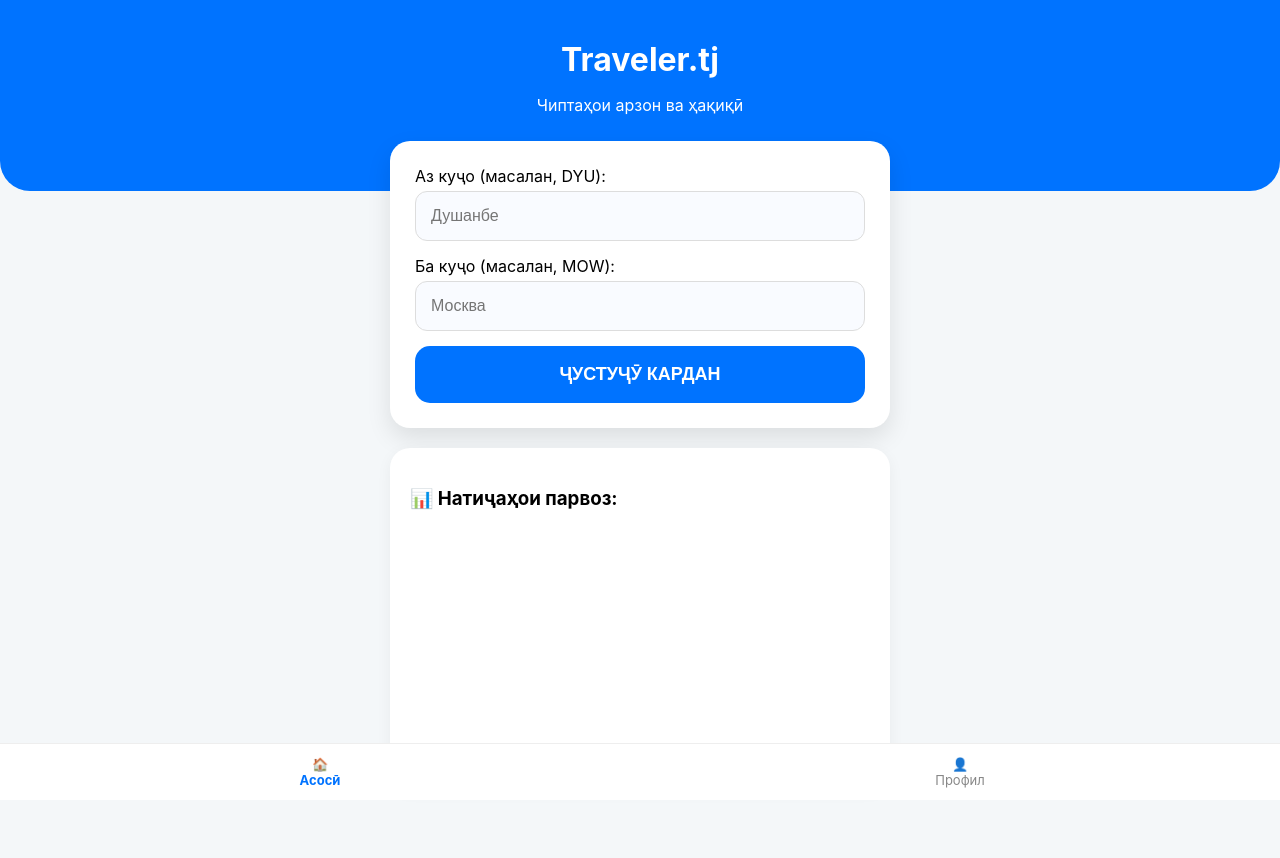
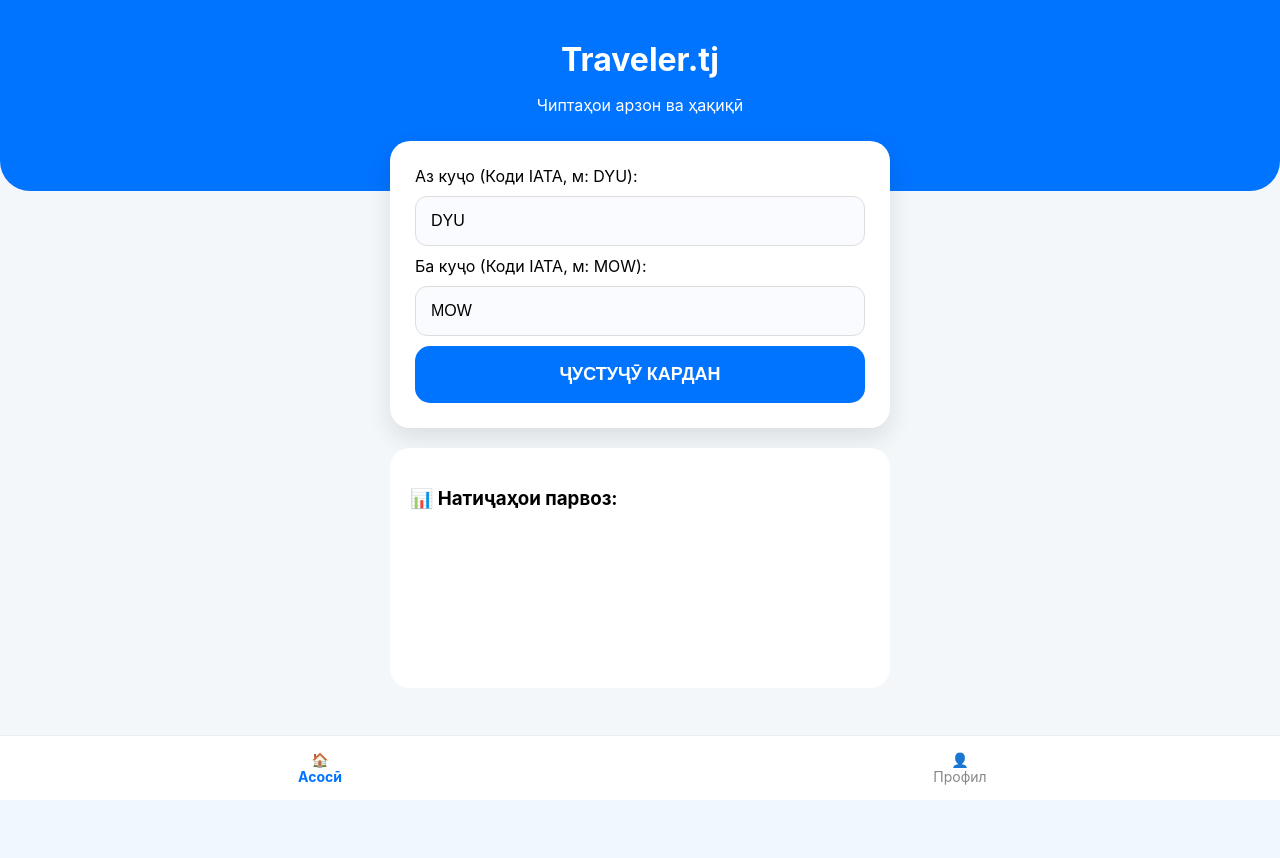
Before and after one commit to OSON-SAVDO/avia-app-mobile, a Flask app: page / in a window 1280 px wide. After the commit the page ends 800 px from the top, so only its background shows below. Run offline with Flask 3, Linux system fonts and the light colour scheme.

Commit message:
Update index.html

```diff
--- a/templates/index.html
+++ b/templates/index.html
@@ -5,25 +5,17 @@
     <meta name="viewport" content="width=device-width, initial-scale=1.0">
     <title>Traveler.tj</title>
     <style>
-        body { font-family: -apple-system, sans-serif; margin: 0; background: #f4f7f9; padding-bottom: 70px; }
+        body { font-family: -apple-system, sans-serif; margin: 0; background: #f4f7f9; padding-bottom: 80px; }
         header { background: #0073ff; color: white; padding: 40px 20px 60px; text-align: center; border-radius: 0 0 30px 30px; }
         .container { padding: 0 15px; max-width: 500px; margin: auto; }
-
-        /* Блоки ҷустуҷӯ (мисли акси 43204.jpg) */
         .search-card { background: white; padding: 25px; border-radius: 20px; box-shadow: 0 10px 25px rgba(0,0,0,0.1); margin-top: -50px; }
-        input { width: 100%; padding: 15px; margin-top: 5px; margin-bottom: 15px; border-radius: 12px; border: 1px solid #ddd; background: #f9fbff; box-sizing: border-box; font-size: 16px; }
-        .btn-search { width: 100%; background: #0073ff; color: white; border: none; padding: 18px; border-radius: 15px; font-size: 18px; font-weight: bold; cursor: pointer; }
-
-        /* Блоки натиҷаҳо (мисли акси 43209.jpg) */
-        .results-card { background: white; padding: 20px; border-radius: 20px; margin-top: 20px; box-shadow: 0 4px 15px rgba(0,0,0,0.05); min-height: 300px; }
-
-        /* Профил */
+        input { width: 100%; padding: 15px; margin: 10px 0; border-radius: 12px; border: 1px solid #ddd; background: #f9fbff; box-sizing: border-box; font-size: 16px; }
+        .btn-search { width: 100%; background: #0073ff; color: white; border: none; padding: 18px; border-radius: 15px; font-size: 18px; font-weight: bold; cursor: pointer; text-transform: uppercase; }
+        .results-card { background: white; padding: 20px; border-radius: 20px; margin-top: 20px; min-height: 200px; }
         #profile-page { display: none; padding: 20px; background: white; border-radius: 20px; margin-top: 20px; }
-        select { width: 100%; padding: 12px; border-radius: 10px; margin-bottom: 20px; border: 1px solid #ddd; }
-
-        /* Менюи поён */
-        .nav { position: fixed; bottom: 0; width: 100%; background: white; display: flex; justify-content: space-around; padding: 12px 0; border-top: 1px solid #eee; }
-        .nav-item { text-align: center; font-size: 13px; color: #888; flex: 1; cursor: pointer; }
+        select { width: 100%; padding: 15px; border-radius: 12px; margin-bottom: 20px; border: 1px solid #ddd; font-size: 16px; }
+        .nav { position: fixed; bottom: 0; width: 100%; background: white; display: flex; justify-content: space-around; padding: 15px 0; border-top: 1px solid #eee; }
+        .nav-item { text-align: center; font-size: 14px; color: #888; cursor: pointer; flex: 1; }
         .active { color: #0073ff; font-weight: bold; }
     </style>
 </head>
@@ -37,10 +29,10 @@
 <div class="container">
     <div id="home-page">
         <div class="search-card">
-            <label id="lbl-from">Аз куҷо (масалан, DYU):</label>
-            <input type="text" id="origin" placeholder="Душанбе">
-            <label id="lbl-to">Ба куҷо (масалан, MOW):</label>
-            <input type="text" id="destination" placeholder="Москва">
+            <label id="lbl-from">Аз куҷо (Коди IATA, м: DYU):</label>
+            <input type="text" id="origin" value="DYU">
+            <label id="lbl-to">Ба куҷо (Коди IATA, м: MOW):</label>
+            <input type="text" id="destination" value="MOW">
             <button class="btn-search" onclick="loadTickets()" id="btn-text">ҶУСТУҶӮ КАРДАН</button>
         </div>
 
@@ -59,12 +51,13 @@
             <option value="ru">Русский</option>
             <option value="en">English</option>
         </select>
+
         <label id="lbl-curr">💰 Асъор:</label>
-        <select id="currSelect" onchange="updateUI()">
-            <option value="tjs">TJS</option>
-            <option value="rub">RUB</option>
-            <option value="usd">USD</option>
-            <option value="eur">EUR</option>
+        <select id="currSelect">
+            <option value="TJS">TJS (Сомонӣ)</option>
+            <option value="RUB">RUB (Рубл)</option>
+            <option value="USD">USD (Доллар)</option>
+            <option value="EUR">EUR (Евро)</option>
         </select>
     </div>
 </div>
@@ -75,12 +68,10 @@
 </div>
 
 <script>
-    const MY_MARKER = "511059"; // МАРКЕРИ ХУДРО ИНҶО ГУЗОРЕД
-
     const langMap = {
-        tg: { sub: "Чиптаҳои арзон ва ҳақиқӣ", from: "Аз куҷо:", to: "Ба куҷо:", btn: "ҶУСТУҶӮ КАРДАН", res: "📊 Натиҷаҳои парвоз:", prof: "👤 Танзимот", h: "Асосӣ", p: "Профил", loc: "ru" },
-        ru: { sub: "Дешевые и реальные билеты", from: "Откуда:", to: "Куда:", btn: "НАЙТИ БИЛЕТЫ", res: "📊 Результаты поиска:", prof: "👤 Настройки", h: "Главная", p: "Профиль", loc: "ru" },
-        en: { sub: "Cheap and real tickets", from: "From:", to: "To:", btn: "SEARCH FLIGHTS", res: "📊 Search Results:", prof: "👤 Settings", h: "Home", p: "Profile", loc: "en" }
+        tg: { sub: "Чиптаҳои арзон ва ҳақиқӣ", from: "Аз куҷо (IATA):", to: "Ба куҷо (IATA):", btn: "ҶУСТУҶӮ КАРДАН", res: "📊 Натиҷаҳои парвоз:", prof: "👤 Танзимот", h: "Асосӣ", p: "Профил", loc: "ru" },
+        ru: { sub: "Дешевые и реальные билеты", from: "Откуда (IATA):", to: "Куда (IATA):", btn: "НАЙТИ БИЛЕТЫ", res: "📊 Результаты поиска:", prof: "👤 Настройки", h: "Главная", p: "Профиль", loc: "ru" },
+        en: { sub: "Cheap and real tickets", from: "From (IATA):", to: "To (IATA):", btn: "SEARCH FLIGHTS", res: "📊 Search Results:", prof: "👤 Settings", h: "Home", p: "Profile", loc: "en" }
     };
 
     function updateUI() {
@@ -98,15 +89,20 @@
 
     function loadTickets() {
         const container = document.getElementById('tickets-container');
+        const origin = document.getElementById('origin').value;
+        const destination = document.getElementById('destination').value;
         const curr = document.getElementById('currSelect').value;
         const lang = document.getElementById('langSelect').value;
         const locale = langMap[lang].loc;
 
-        container.innerHTML = 'Боргирӣ...';
+        container.innerHTML = 'Ҷустуҷӯ давом дорад...';
 
         const script = document.createElement('script');
-        // Ин скрипт чиптаҳои ҳақиқиро нишон медиҳад
-        script.src = `https://tp.media/content?currency=${curr}&shmarker=${MY_MARKER}&type=results&locale=${locale}&id=results_main`;
+        script.charset = "utf-8";
+        script.async = true;
+        // Пайваст кардани Маркер ва маълумотҳои ҷустуҷӯ
+        script.src = `https://tp.media/content?currency=${curr}&shmarker={{ marker }}&type=results&origin=${origin}&destination=${destination}&locale=${locale}&id=results_main`;
+
         container.innerHTML = '';
         container.appendChild(script);
     }
```
